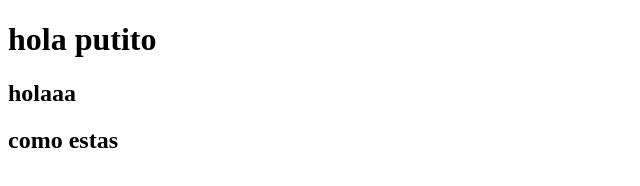
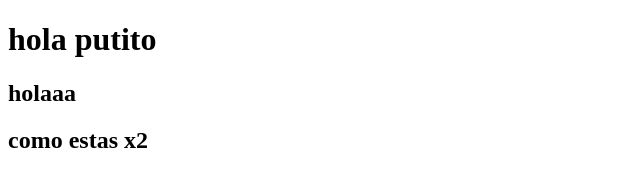
Before and after one commit to jona2d/turneroWEB, a plain HTML site: page html/index.html in a window 1280 px wide. Shown: the full height of the page, 0-640 px from the left. Drawn offline with Linux system fonts and the light colour scheme.

Commit message:
cambio h2

```diff
--- a/html/index.html
+++ b/html/index.html
@@ -8,7 +8,7 @@
 <body>
     <h1>hola putito</h1>
     <h2>holaaa</h2>
-    <h2>como estas</h2>
+    <h2>como estas x2</h2>
 </body>
 
 </html>
```
